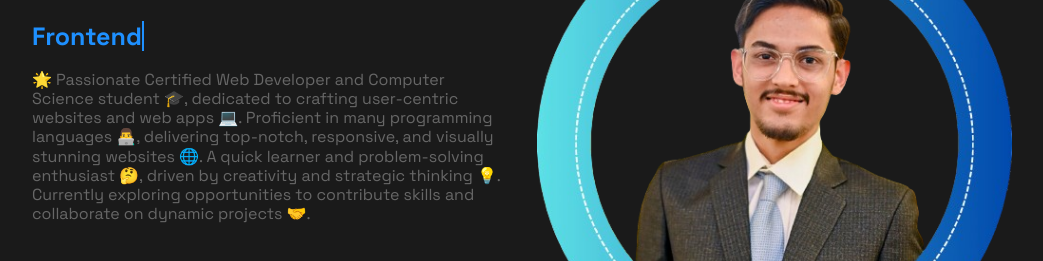
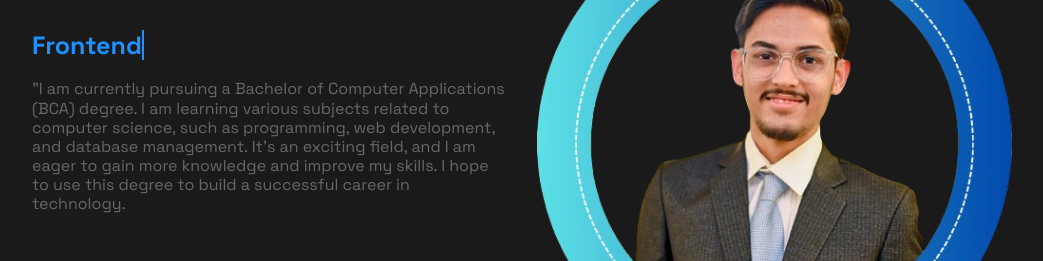
Before and after one commit to harshmhase87/new-portfolio, a plain HTML site: page index.html in a window 1280 px wide. Shown: the part 307-568 px from the top of the page, without its empty margins (118-1161 px from the left). Drawn offline with nearby package versions, Linux system fonts and the light colour scheme.

Commit message:
change it self

```diff
--- a/index.html
+++ b/index.html
@@ -86,13 +86,12 @@
                         <h2 id="typewriter"
                             style="font-size: 25px; font-weight: bold; color: #1e90ff; border-right: 2px solid #1e90ff; white-space: nowrap; overflow: hidden; display: inline-block;">
                         </h2>
-                        <p style="margin-top:15px;" class="hero__description">🌟 Passionate Certified Web Developer and
-                            Computer Science student
-                            🎓, dedicated to crafting user-centric websites and web apps 💻.
-                            Proficient in many programming languages 👨‍💻, delivering top-notch, responsive, and
-                            visually stunning websites 🌐. A quick learner and problem-solving enthusiast 🤔, driven by
-                            creativity and strategic thinking 💡. Currently exploring opportunities to contribute skills
-                            and collaborate on dynamic projects 🤝.
+                        <p style="margin-top:15px;" class="hero__description">"I am currently pursuing
+                            a Bachelor of Computer Applications (BCA) degree.
+                             I am learning various subjects related to computer science,
+                              such as programming, web development, and database management.
+                              It’s an exciting field, and I am eager to gain more knowledge and improve my skills.
+                               I hope to use this degree to build a successful career in technology.
                         </p>
                         <a href="mailto:shjz.dev@gmail.com" class="btn--primary"
                             style="padding:1.5rem 4rem;margin-bottom:10px;display:inline-block;">Hire Me!</a>
```
